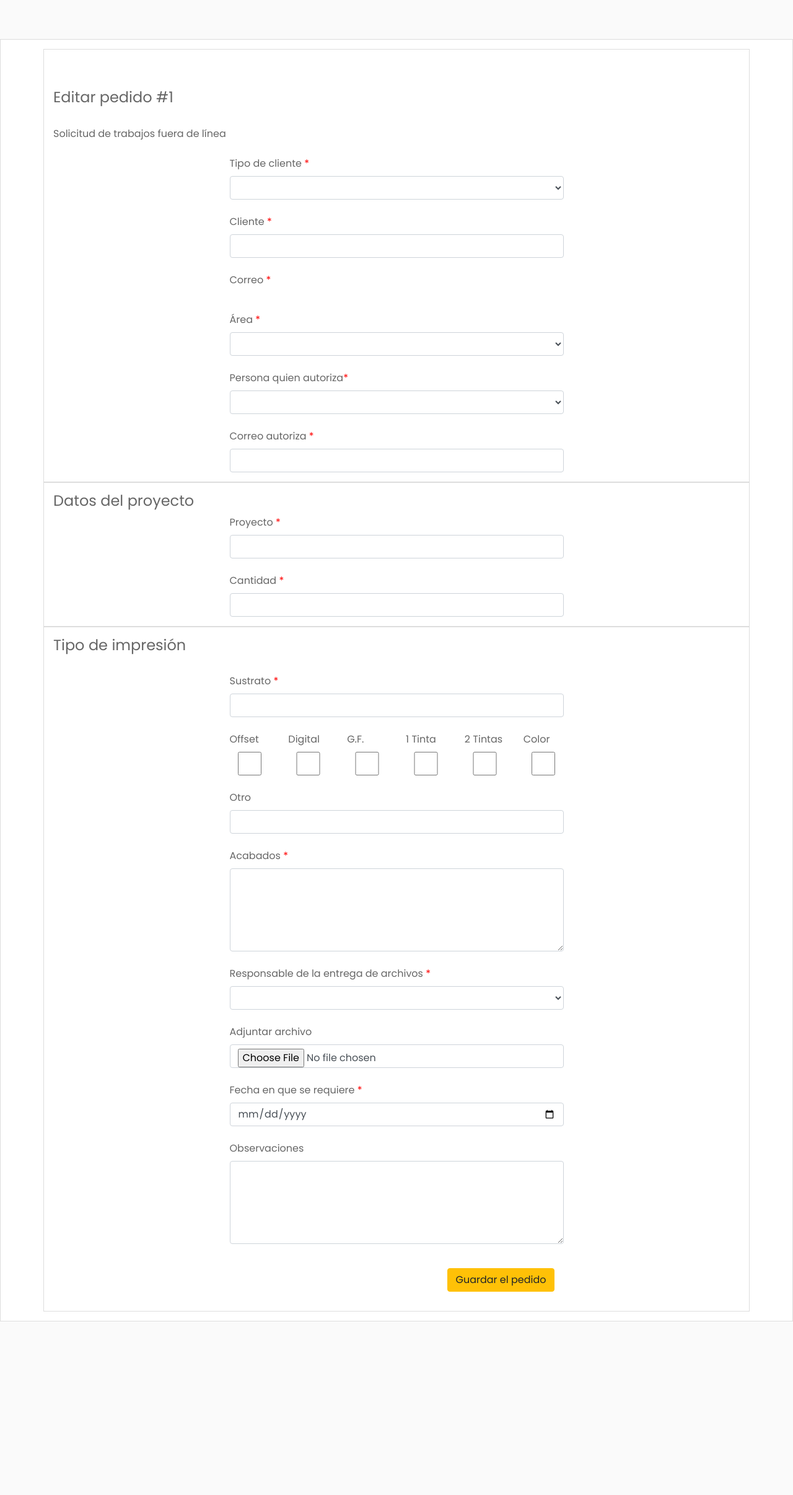
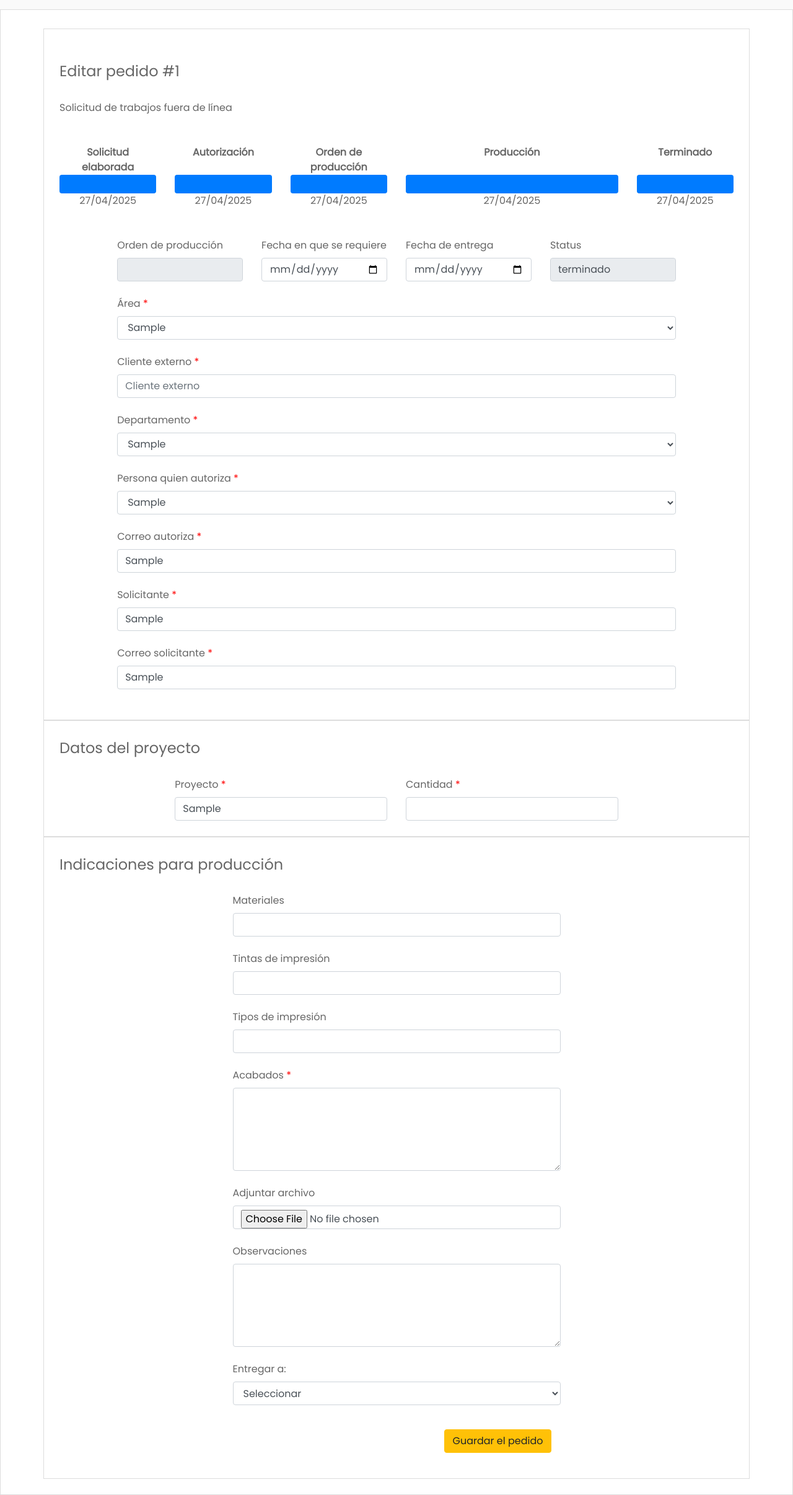
Before and after one commit to sistemaslen/fueralinea, a PHP site: page /fueralinea/editar-fuera.php?pedido=1 in a window 1280 px wide. Shown: the part 57-2469 px from the top of the page at 62% size. Before the commit the page ends 2189 px from the top, so only its background shows below. Run offline with PHP 8.4, Linux system fonts and the light colour scheme; tables that the repository leaves empty or names only in its code hold one stand-in row (values such as "Sample post"); data that the repository does not hold is empty.

Commit message:
se modifico editar pedido y se agrego la linea de seguimiento de pedido

```diff
--- a/css/style4.css
+++ b/css/style4.css
@@ -432,7 +432,10 @@ ul.CTAs a {
 .seccion {
   border: 1px solid #ddd;
   background-color: #ffffff;
-  padding: 15px;
+  padding-top: 30px;
+  padding-bottom: 25px;
+  padding-left: 25px;
+  padding-right: 25px;
 }
 
 .contenedorCaja {
--- a/editar-fuera.php
+++ b/editar-fuera.php
@@ -40,39 +40,21 @@ $pedido = $_GET['pedido'];
   $periodo = date("Y");
 
 
-if(isset($_GET['pedido'])){
+  if (isset($_GET['pedido'])) {
 
     $pedido = $_GET['pedido'];
 
-    $sql4 = "SELECT id,
-    tipo_cliente,
-    cliente,
-    correo_cliente,
-    autoriza,
-    correo_autoriza,
-    area,
-    proyecto,
-    cantidad,
-    sustrato,
-    tipo_impresion,
-    otro,
-    acabado,
-    responsable_diseno,
-    archivo,
-    fecha_requerimiento,
-    obs,
-    folio,
-    fecha_entrega,
-    status FROM pedidos_fuera WHERE id='$pedido' AND status='activo' LIMIT 1";
-    echo  $sql4;
+    $sql4 = "SELECT id, tipo_cliente, solicitante, correo_solicitante, autoriza, correo_autoriza, departamento, area, proyecto, cantidad, sustrato, tipo_impresion, otro, acabado, responsable_diseno, archivo, fecha_requerimiento, obs, folio, fecha_entrega, status FROM pedidos_fuera WHERE id='$pedido' LIMIT 1";
+
     $result4 = $conn->query($sql4);
     if ($result4->num_rows > 0) {
-        while($row = $result4->fetch_assoc()) {
+      while ($row = $result4->fetch_assoc()) {
 
         $tipo_cliente = $row["tipo_cliente"];
-         $cliente = $row["cliente"];
-         $correo_cliente = $row["correo_cliente"];
+        $solicitante = $row["solicitante"];
+        $correo_solicitante = $row["correo_solicitante"];
         $area = $row["area"];
+        $departamento = $row["departamento"];
         $autoriza = $row["autoriza"];
         $correo_autoriza = $row["correo_autoriza"];
         $proyecto = $row["proyecto"];
@@ -90,11 +72,8 @@ if(isset($_GET['pedido'])){
         $status = $row["status"];
         $folio = $row["folio"];
         $fecha_entrega = $row["fecha_entrega"];
-
       }
     }
-
-
   }
 
   ?>
@@ -107,73 +86,145 @@ if(isset($_GET['pedido'])){
     </div>
   </div>
   <div class="col-sm-12 seccion">
+
     <div class="container">
 
       <!-- inicio de form -->
       <form id="formPedido" enctype="multipart/form-data">
         <div class="row">
           <div class="col-sm-12 seccion">
-        <br><br>
+            <br>
             <h4>Editar pedido #<?= $pedido ?></h4>
             <br>
             <p>Solicitud de trabajos fuera de línea</p>
+            <br>
+            <br>
+            <div class="row ">
+              <div class="col-sm-2">
+                <p class="text-center"><strong>Solicitud elaborada</strong></p>
+                <div class="progress" style="height:30px">
+                  <div class="progress-bar" style="width:100%;height:30px">
+                  </div>
+                </div>
+
+                <p class="text-center">27/04/2025</p>
+              </div>
+              <div class="col-sm-2">
+                <p class="text-center"><strong>Autorización</strong></p>
+                <br>
+                <div class="progress" style="height:30px">
+                  <div class="progress-bar" style="width:100%;height:30px">
+                  </div>
+                </div>
+
+                <p class="text-center">27/04/2025</p>
+              </div>
+              <div class="col-sm-2">
+                <p class="text-center"><strong>Orden de producción</strong></p>
+                <div class="progress" style="height:30px">
+                  <div class="progress-bar" style="width:100%;height:30px">
+                  </div>
+                </div>
+
+                <p class="text-center">27/04/2025</p>
+              </div>
+              <div class="col-sm-4">
+                <p class="text-center"><strong>Producción</strong></p>
+                <br>
+                <div class="progress" style="height:30px">
+                  <div class="progress-bar" style="width:100%;height:30px">
+                  </div>
+                </div>
+
+                <p class="text-center">27/04/2025</p>
+              </div>
+              <div class="col-sm-2">
+                <p class="text-center"><strong>Terminado</strong></p>
+                <br>
+                <div class="progress" style="height:30px">
+                  <div class="progress-bar" style="width:100%;height:30px">
+                  </div>
+                </div>
+
+                <p class="text-center">27/04/2025</p>
+              </div>
+
+            </div>
+            <div class="row">
+
+              <div class="col-sm-1"></div>
+              <div class="col-sm-10">
+                <br>
+                <br>
 
                 <div class="row">
+                  <div class="col-sm-3">
+                    <label for="">Orden de producción</label>
+                    <input type="number" class="form-control" id="ordenProduccion" name="ordenProduccion" value="<?= $folio ?>" readonly>
+                  </div>
+                  <div class="col-sm-3">
 
-            <div class="col-sm-3"></div>
-            <div class="col-sm-6">
+                <label for="">Fecha en que se requiere</label>
+                <input type="date" class="form-control" id="fechaRequerimiento" name="fechaRequerimiento" required value="<?= $fecha_requerimiento ?>">
+                  </div>
+                  <div class="col-sm-3">
+                  <label for="">Fecha de entrega</label>
+                  <input type="date" class="form-control" id="fechaEntrega" name="fechaEntrega" required value="<?= $fecha_requerimiento ?>">
+
+                  </div>
+                  <div class="col-sm-3">
+
+                    <label for="">Status</label>
+                    <input type="text" class="form-control" id="status" name="status" value="<?= $status ?>" readonly>
+
+                  </div>
+                </div>
+
                 <br>
-                <label for="">Tipo de cliente <span class="opcionObligatorio">*</span></label>
-                <input type="text" class="d-none" id="numeroPedido" name="numeroPedido" value="<?= $pedido ?>">
-                <select name="tipoCliente" id="tipoCliente" class="form-control" required>
+                <label for="">Área <span class="opcionObligatorio">*</span></label>
+                <select name="areaResponsable" id="areaResponsable" class="form-control" required>
+                  <option value="<?=$area?>"><?=$area?></option>
+                  <option value="ACABADO">ACABADO</option>
+                  <option value="ARTE, DISEÑO Y CREATIVIDAD">ARTE, DISEÑO Y CREATIVIDAD</option>
+                  <option value="CONTABILIDAD">CONTABILIDAD</option>
+                  <option value="DESARROLLO DE NEGOCIOS">DESARROLLO DE NEGOCIOS</option>
+                  <option value="MERCADOTECNIA Y COMUNICACIÓN">MERCADOTECNIA Y COMUNICACIÓN</option>
+                  <option value="OPERACIONES">OPERACIONES</option>
+                  <option value="PRESIDENCIA">PRESIDENCIA</option>
+                  <option value="PRODUCCIÓN">PRODUCCIÓN</option>
+                  <option value="GRAN FORMATO">GRAN FORMATO</option>
+                  <option value="DESARROLLO DE RECURSOS HUMANOS">DESARROLLO DE RECURSOS HUMANOS</option>
+                  <option value="EXTERNO">EXTERNO</option>
 
-                    <option value="<?= $tipo_cliente ?>"><?= $tipo_cliente ?></option>
-                    <option value="Interno">Interno</option>
-                    <option value="Externo">Externo</option>
+                </select>
+
+
+                <br>
+
+                <label for="clienteExterno">Cliente externo <span class="opcionObligatorio">*</span></label>
+                <input type="text" class="form-control" id="clienteExterno" name="clienteExterno" placeholder="Cliente externo" required>
+
+                <br>
+                <label for="departamento">Departamento <span class="opcionObligatorio">*</span></label>
+                <select name="departamento" id="departamento" class="form-control">
+                <option value="<?=$departamento?>"><?=$departamento?></option>
+                </select>
+                <br>
+                <label for="personaAutoriza">Persona quien autoriza <span class="opcionObligatorio">*</span></label>
+                <select name="personaAutoriza" id="personaAutoriza" class="form-control">
+                  <option value="<?= $autoriza ?>"><?= $autoriza ?></option>
                 </select>
 
                 <br>
-                <label for="">Cliente <span class="opcionObligatorio">*</span></label>
-                <input type="text" class="form-control" id="cliente" name="cliente" value="<?= $cliente ?>" required>
+                <label for="correoAutoriza">Correo autoriza <span class="opcionObligatorio">*</span></label>
+                <input type="email" class="form-control" id="correoAutoriza" name="correoAutoriza" placeholder="Correo autoriza" value="<?= $correo_autoriza ?>">
                 <br>
-                <label for="">Correo <span class="opcionObligatorio">*</span></label>
-                <h5><?= $correo_cliente ?></h5>
-                <input type="email" class="form-control d-none" id="correo_cliente" name="correo_cliente"  value="<?= $correo_cliente ?>">
+                <label for="solicitante">Solicitante <span class="opcionObligatorio">*</span></label>
+                <input type="text" class="form-control" id="solicitante" name="solicitante" placeholder="Solicitante" value="<?= $solicitante ?>">
                 <br>
-                    <label for="">Área <span class="opcionObligatorio">*</span></label>
-                    <select name="area" id="area" class="form-control" required>
-                    <option value="<?= $area ?>"><?= $area ?></option>
-
-                        <option value="Recursos humanos">Recursos humanos</option>
-                        <option value="Comercial">Comercial</option>
-                        <option value="Marketing">Marketing</option>
-                        <option value="Diseño">Diseño</option>
-                        <option value="Externo">Externo</option>
-
-                    </select>
-
+                <label for="correoSolicitante">Correo solicitante <span class="opcionObligatorio">*</span></label>
+                <input type="email" class="form-control" id="correoSolicitante" name="correoSolicitante" placeholder="Solicitante" value="<?= $correo_solicitante ?>">
                 <br>
-                    <label for="">Persona quien autoriza<span class="opcionObligatorio">*</span></label>
-                    <select name="personaAutorizacion" id="personaAutorizacion" class="form-control" required>
-                    <option value="<?= $autoriza ?>"><?= $autoriza ?></option>
-
-                        <?php
-   $sql = "SELECT * FROM users WHERE tipo_rol = 'Administrador' AND rol_fuera_linea = 'Administrador' AND status = 'activo' ORDER BY nombre ASC";
-   $result = $conn->query($sql);
-   if ($result->num_rows > 0) {
-     while ($row = $result->fetch_assoc()) {
-       echo "<option correo='".$row["email"]."' value='".$row["nombre"]." ".$row["a_paterno"]."'>".$row["nombre"]." ".$row["a_paterno"]."</option>";
-     }
-   } else {
-     echo "0 results";
-   }
-
-                        ?>
-
-                    </select>
-                    <br>
-                <label for="">Correo autoriza <span class="opcionObligatorio">*</span></label>
-                <input type="email" class="form-control" id="correoAutoriza" name="correoAutoriza" required value="<?= $correo_autoriza ?>">
 
               </div>
               <div class="col-sm-3"></div>
@@ -184,12 +235,16 @@ if(isset($_GET['pedido'])){
         <div class="row">
           <div class="col-sm-12 seccion">
             <h4>Datos del proyecto</h4>
+            <br>
             <div class="row">
-            <div class="col-sm-3"></div>
-            <div class="col-sm-6">
+              <div class="col-sm-2">
+              </div>
+              <div class="col-sm-4">
                 <label for="">Proyecto <span class="opcionObligatorio">*</span></label>
                 <input type="text" class="form-control" id="proyecto" name="proyecto" required value="<?= $proyecto ?>">
-                <br>
+              </div>
+              <div class="col-sm-4">
+
                 <label for="">Cantidad <span class="opcionObligatorio">*</span></label>
                 <input type="number" class="form-control" id="cantidad" name="cantidad" required value="<?= $cantidad ?>">
               </div>
@@ -199,78 +254,36 @@ if(isset($_GET['pedido'])){
         </div>
         <div class="row">
         <div class="col-sm-12 seccion">
-            <h4>Tipo de impresión</h4>
+            <h4>Indicaciones para producción</h4>
             <div class="row">
               <div class="col-sm-3"></div>
               <div class="col-sm-6">
 
                 <br>
-                <label for="">Sustrato <span class="opcionObligatorio">*</span></label>
-                <input type="text" class="form-control" id="sustrato" name="sustrato" required value="<?= $sustrato ?>">
+                <label for="">Materiales</label>
+                <input type="text" class="form-control" id="materiales" name="materiales" >
                 <br>
-            <div class="row">
-                    <div class="col-sm-2 ">
-    <label for="">Offset</label>
-    <input type="checkbox" class="form-control" name="tipo_impresion[]" value="Offset" <?php if(strpos($tipo_impresion, 'Offset') !== false) echo 'checked'; ?>>
-</div>
-<div class="col-sm-2 ">
-    <label for="">Digital</label>
-    <input type="checkbox" class="form-control" name="tipo_impresion[]" value="Digital" <?php if(strpos($tipo_impresion, 'Digital') !== false) echo 'checked'; ?>>
-</div>
-<div class="col-sm-2 ">
-    <label for="">G.F.</label>
-    <input type="checkbox" class="form-control" name="tipo_impresion[]" value="G.F." <?php if(strpos($tipo_impresion, 'G.F.') !== false) echo 'checked'; ?>>
-</div>
-<div class="col-sm-2 ">
-    <label for="">1 Tinta</label>
-    <input type="checkbox" class="form-control" name="tipo_impresion[]" value="1 Tinta" <?php if(strpos($tipo_impresion, '1 Tinta') !== false) echo 'checked'; ?>>
-</div>
-<div class="col-sm-2 ">
-    <label for="">2 Tintas</label>
-    <input type="checkbox" class="form-control" name="tipo_impresion[]" value="2 Tintas" <?php if(strpos($tipo_impresion, '2 Tintas') !== false) echo 'checked'; ?>>
-</div>
-<div class="col-sm-2 ">
-    <label for="">Color</label>
-    <input type="checkbox" class="form-control" name="tipo_impresion[]" value="Color" <?php if(strpos($tipo_impresion, 'Color') !== false) echo 'checked'; ?>>
-</div>
-
-                    </div>
+                <label for="">Tintas de impresión</label>
+                <input type="text" class="form-control" id="tintasImpresion" name="tintasImpresion" >
                 <br>
-                        <label for="">Otro</label>
-                        <input type="text" class="form-control" id="nombre" name="otro" value="<?= $otro ?>">
-
+                <label for="">Tipos de impresión</label>
+                <input type="text" class="form-control" id="tiposImpresion" name="tiposImpresion" >
                 <br>
                 <label for="">Acabados <span class="opcionObligatorio">*</span></label>
-                    <textarea name="acabado" id="acabado"  rows="5" class="form-control" required><?= $acabado ?></textarea>
-
-
-                    <br>
-<label for="">Responsable de la entrega de archivos <span class="opcionObligatorio">*</span></label>
-                    <select name="disenoResposanble" id="disenoResposanble" class="form-control" required>
-                        <option value="<?= $responsable_diseno ?>"><?= $responsable_diseno ?></option>
-                        <option value="Nancy Rosas">Nancy Rosas</option>
-                        <option value="Javier Alonso">Javier Alonso</option>
-                        <option value="Silvia de Jesus">Silvia de Jesus</option>
-                        <option value="Mario Amador">Mario Amador</option>
-                    </select>
-
+                <textarea class="form-control"  name="acabados" id="acabados" rows="5" required></textarea>
                 <br>
                 <label for="">Adjuntar archivo</label>
-
-                    <?php
-                    if($archivo !=''){
-echo '<br><a class="btn btn-link" target="_blank" href="'.$archivo.'">'.$archivo.'</a>';
-                    }
-                    ?>
-
                 <input type="file" class="form-control" id="fileToUpload" name="fileToUpload">
-                    <br>
-                    <label for="">Fecha en que se requiere <span class="opcionObligatorio">*</span></label>
-                    <input type="date" class="form-control" id="fechaRequerimiento" name="fechaRequerimiento" required value="<?= $fecha_requerimiento ?>">
                 <br>
 
                 <label for="">Observaciones</label>
-    <textarea name="obs" id="obs" rows="5" class="form-control"><?= $obs ?></textarea>
+                <textarea name="obs" id="obs" rows="5" class="form-control"></textarea>
+                <br>
+                <label for="">Entregar a:</label>
+<select name="entregar" id="entregar" class="form-control">
+  <option value="">Seleccionar</option>
+</select>
+
                 <br>
 
 
@@ -315,7 +328,7 @@ echo '<br><a class="btn btn-link" target="_blank" href="'.$archivo.'">'.$archivo
     $(document).ready(function() {
 
 
-          $("#personaAutorizacion").change(function (e) {
+      $("#personaAutorizacion").change(function(e) {
         let correoAutoriza = $("#personaAutorizacion option:selected").attr('correo');
         $("#correoAutoriza").val(correoAutoriza);
       });
```
Also changed, not shown: index.php (+23 -100 lines). Lines whose indentation alone changed are shown as unchanged.
